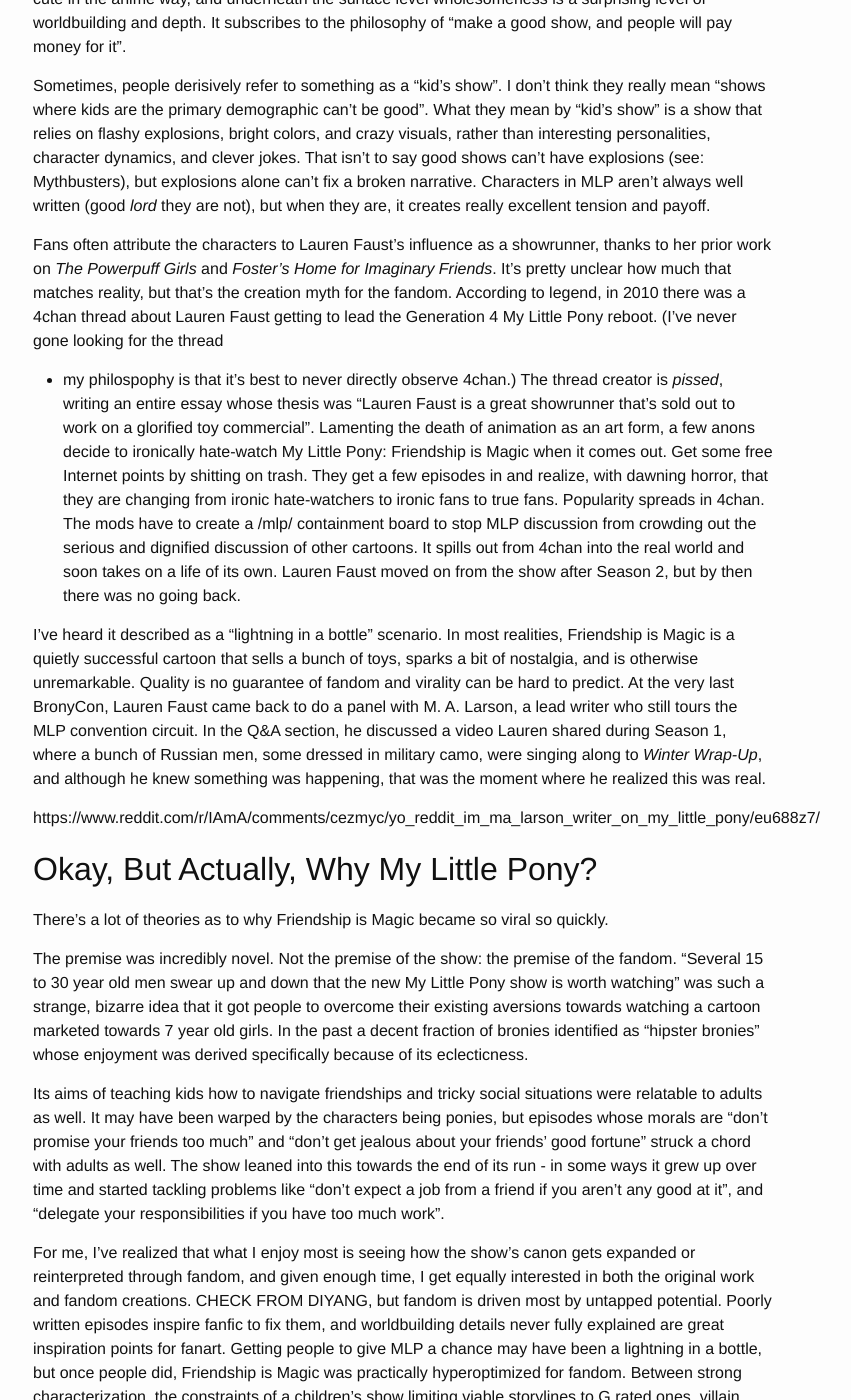
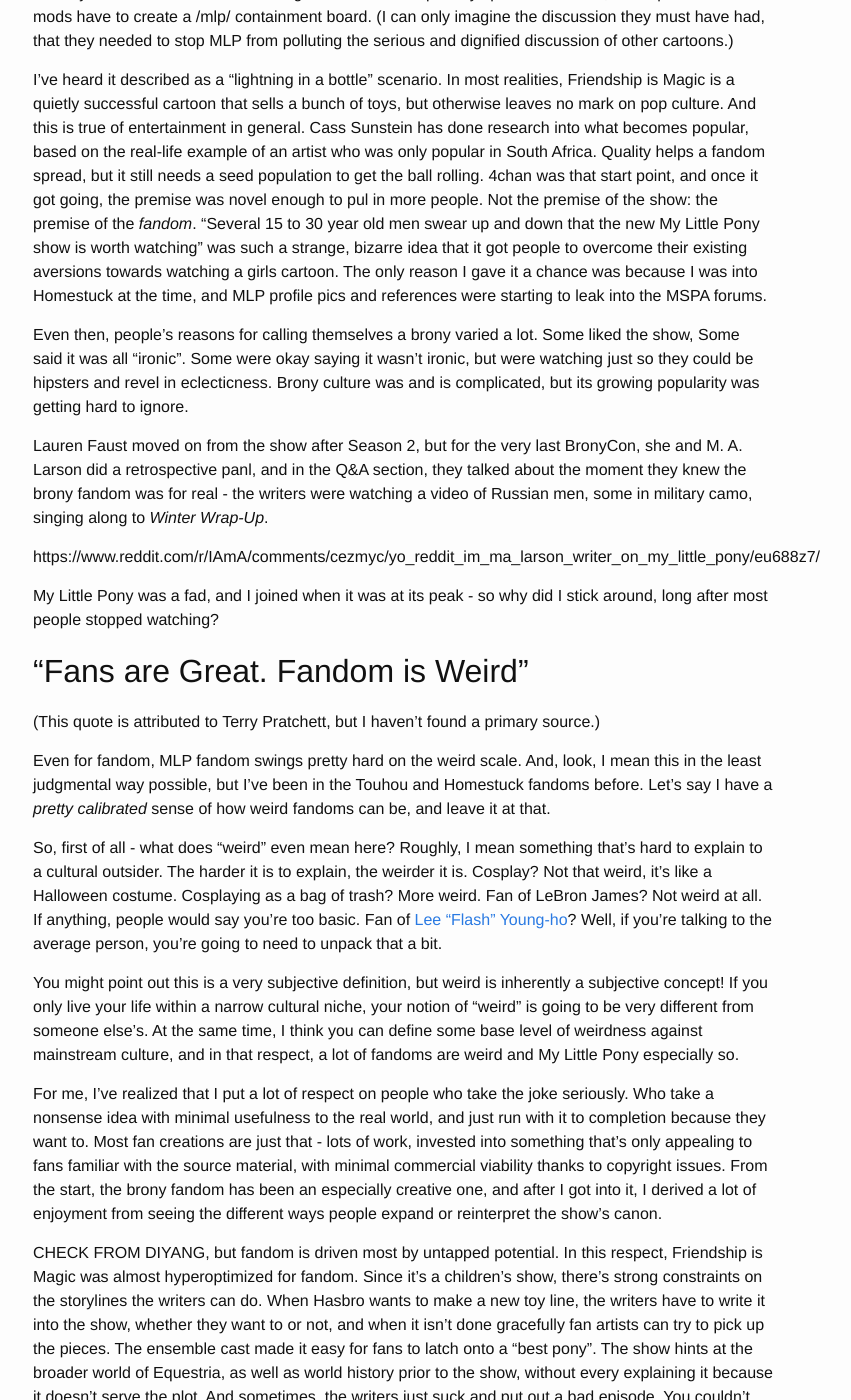
Before and after one commit to alexirpan/alexirpan.github.io, a Jekyll site: the page built from _posts/2021-04-09-why-mlp.markdown, in a window 1280 px wide and 1400 px high, scrolled down 1679 px. Shown: the whole window, without its empty margins (237-1088 px from the left). Built offline with Jekyll 4.4.1, drawn with Linux system fonts in a browser that asks for light colours; nearby versions of some CDN libraries; some of the changed text lies outside the part shown.

Commit message:
Still a mess, just trying to get ideas down, figure out the narrative later

```diff
--- a/_posts/2021-04-09-why-mlp.markdown
+++ b/_posts/2021-04-09-why-mlp.markdown
@@ -44,118 +44,112 @@
 After that summer, Season 2 started out really strong, and I stuck with the show since. It had its ups
 and downs, but at its core it's a wholesome, well-animated cartoon that shifts between light
 slice-of-life episodes, and high-fantasy inspired adventures where the fate of the world is at
-stake. Sure, it's an advertising vehicle to sell toys, but it's a well-made advertising vehicle.
+stake. The characters have fun personalities, they play off each other well, and then occasionally it
+turns into a magical girl anime with big laser beam fights. And, there's a bunch of worldbuilding
+and lore if you go looking for it.
+What's not to like?
+Sure, it's an advertising vehicle to sell toys, but it's a well-made advertising vehicle.
 It subscribes to the philosophy of "make a good show, and people will pay money for it".
 
+That's how I got into it. But how did other people get into it?
 
-The character
-designs are cute, and underneath the surface level wholesomeness is a surprising level of
 
-When I *have* answered this question, I've usually said something like "it's a wholesome,
-well-animated cartoon, that shifts between funny slice-of-life and adventures where the fate of the
-world is at stake. The writing doesn't always hit, but it is good on average, and the best
-episodes are *really* good." That's all *true*, but the real reason I kept watching the
-show was because of the brony community around it. I've been around fandom for a long time, and to
-explain why I'm subscribed to a brony music label, I feel like I have to justify my feelings on
-fandom in general. And *boy* is that complicated.
+Let's Take it From the Top, One More Time
+-----------------------------------------------------------------------------------------
 
-https://www.vox.com/2016/6/9/11890246/fandom-weird-critic-important
+Before Friendship is Magic, I think most people thought My Little Pony was a trash-quality cartoon whose
+success was thanks to pandering to little girls so that their parents would buy more toys. That's...probably
+true. The few clips I've seen of previous generations have ranged from mediocre to so awful that I feel
+bad for the kids who grew up with it.
+
+People will sometimes derisively refer to something as a "kid's show", and when they do, I don't think
+they mean "shows where kids are the primary demographic can't be good".
+What they mean by "kid's show" is a show that relies on flashy explosions, bright
+colors, and crazy visuals, rather than interesting personalities, interpersonal conflicts, and clever jokes.
+That isn't to say good shows can't have explosions (see: Mythbusters), but explosions alone can't fix a broken narrative.
+
+Episodes in Friendship is Magic have varying quality, but the well-written episodes are *really* good.
+The meme in the fandom is that this is all thanks to Lauren Faust's influence as a showrunner.
+According to legend, in 2010 some 4chan users learned Lauren Faust was leading an upcoming MLP
+reboot. They were *pissed*, because they liked Lauren Faust's other cartoons, and were upset that
+she "sold out" to work for Hasbro's corporate overlords.
+Lamenting the death of animation as an art form, they decide to ironically
+hate-watch My Little Pony: Friendship is Magic when it comes out to get some free Internet
+points by shitting on trash. They get a few episodes in and realize, with
+dawning horror, that the show's actually wholesome without overdoing the cuteness. Popularity
+spreads in 4chan, to the point that 4chan mods have to create a /mlp/ containment board.
+(I can only imagine the discussion they must have had, that they needed to stop MLP from
+polluting the serious and dignified discussion of other cartoons.)
+
+I've heard it described as a "lightning in a bottle" scenario. In most realities,
+Friendship is Magic is a quietly successful cartoon that sells a bunch of toys, but otherwise
+leaves no mark on pop culture. And this is true of entertainment in general. Cass Sunstein has
+done research into what becomes popular, based on the real-life example of an artist who
+was only popular in South Africa. Quality helps a fandom spread, but it still needs a seed population
+to get the ball rolling. 4chan was that start point, and once it got going, the premise
+was novel enough to pul in more people. Not the premise of the show: the premise of the
+*fandom*.
+"Several 15 to 30 year old men swear up and down that the new My Little Pony
+show is worth watching" was such a strange, bizarre idea that it got people to overcome their
+existing aversions towards watching a girls cartoon. The only reason I gave it a chance was because
+I was into Homestuck at the time, and MLP profile pics and references were starting to leak into
+the MSPA forums.
+
+Even then, people's reasons for calling themselves a brony varied a lot. Some liked the show,
+Some said it was all "ironic". Some were okay saying it wasn't ironic, but were watching just so they
+could be hipsters and revel in eclecticness. Brony
+culture was and is complicated, but its growing popularity was getting hard to ignore.
+
+Lauren Faust moved on from the show after Season 2, but for the very last BronyCon, she and
+M. A. Larson did a retrospective panl, and in the Q&A section, they talked about the moment
+they knew the brony fandom was for real - the writers were watching a video of Russian men,
+some in military camo, singing along to *Winter Wrap-Up*.
+
+https://www.reddit.com/r/IAmA/comments/cezmyc/yo_reddit_im_ma_larson_writer_on_my_little_pony/eu688z7/
+
+My Little Pony was a fad, and I joined when it was at its peak - so why did I stick around, long
+after most people stopped watching?
 
 
 "Fans are Great. Fandom is Weird"
 -------------------------------------------------------------------------------------
 
-The quote above is attributed to Terry Pratchett, but I've yet to find a primary source. MLP fandom
-is no different, but even for fandom, it swings pretty hard on the weird scale. In terms of how hard
-the fandom goes, it's up in the Homestuck / Undertale tier. It's funny the fandom exists at all, because
-it was never supposed to be that successful.
+(This quote is attributed to Terry Pratchett, but I haven't found a primary source.)
 
-Before Friendship is Magic, I think people thought of My Little Pony as a low-quality cartoon that
-was only successful because it got little girls to buy more toys. That's...probably true. I
-hadn't watched any MLP prior to the Friendship is Magic reboot, but the few clips I've seen have
-ranged from mediocre to aggressively insulting. Like, I feel bad for the kids who grew up on it.
+Even for fandom, MLP fandom swings pretty hard on the weird scale. And, look, I mean this
+in the least judgmental way possible, but I've been in the Touhou and Homestuck fandoms
+before. Let's say I have a *pretty calibrated* sense of how weird fandoms can be, and leave it
+at that.
 
-Why was My Little Pony: Friendship is Magic different? Part of it is that it's a genuinely good show.
-Sure, it's an advertising vehicle to sell toys, but it's a well-made advertising vehicle. The character
-designs are cute in the anime way, and underneath the surface level wholesomeness is a surprising level of
-worldbuilding and depth. It subscribes to the philosophy of "make a good show, and people will pay money for
-it".
+So, first of all - what does "weird" even mean here? Roughly, I mean something that's hard to explain
+to a cultural outsider. The harder it is to explain, the weirder it is. Cosplay? Not that weird, it's
+like a Halloween costume. Cosplaying as a bag of trash? More weird. Fan of LeBron James? Not weird
+at all. If anything, people would say you're too basic. Fan of [Lee "Flash" Young-ho](https://liquipedia.net/starcraft2/Flash)?
+Well, if you're talking to the average person, you're going to need to unpack that a bit.
 
-Sometimes, people derisively refer to something as a "kid's show". I don't think they really mean "shows where kids are
-the primary demographic can't be good". What they mean by "kid's show" is a show that relies on flashy explosions, bright
-colors, and crazy visuals, rather than interesting personalities, character dynamics, and clever jokes.
-That isn't to say good shows can't have explosions (see: Mythbusters), but
-explosions alone can't fix a broken narrative.
-Characters in MLP aren't always well written (good *lord* they are not), but when they are, it creates
-really excellent tension and payoff.
+You might point out this is a very subjective definition, but weird is inherently a subjective
+concept! If you only live your life within a narrow cultural niche, your notion of "weird" is
+going to be very different from someone else's. At the same time, I think you can define some
+base level of weirdness against mainstream culture, and in that respect, a lot of fandoms
+are weird and My Little Pony especially so.
 
-Fans often attribute the characters to Lauren Faust's influence as a showrunner, thanks to her prior work
-on *The Powerpuff Girls* and *Foster's Home for Imaginary Friends*. It's pretty unclear how much that
-matches reality, but that's the creation myth for the fandom. According to legend,
-in 2010 there was a 4chan thread about Lauren Faust getting to lead
-the Generation 4 My Little Pony reboot. (I've never gone looking for the thread
-- my philospophy is that it's best to never directly observe 4chan.)
-The thread creator is *pissed*, writing
-an entire essay whose thesis was "Lauren Faust is a great showrunner that's
-sold out to work on a glorified toy commercial". Lamenting the death of
-animation as an art form, a few anons decide to ironically
-hate-watch My Little Pony: Friendship is Magic when it comes out.
-Get some free Internet points by shitting on trash. They get a few episodes in and realize, with
-dawning horror, that they are changing from ironic hate-watchers to ironic fans to true fans.
-Popularity spreads in 4chan. The mods have to create a /mlp/ containment board to stop MLP
-discussion from crowding out the serious and dignified discussion of other cartoons. It spills
-out from 4chan into the real world and soon takes on a life of its own. Lauren
-Faust moved on from the show after Season 2, but by then there was no going back.
+For me, I've realized that I put a lot of respect on people who take the joke seriously. Who
+take a nonsense idea with minimal usefulness to the real world, and just run with it to completion
+because they want to. Most fan creations are just that - lots of work, invested into something
+that's only appealing to fans familiar with the source material, with minimal commercial viability
+thanks to copyright issues. From the start, the brony fandom has been an especially creative one,
+and after I got into it, I derived a lot of enjoyment from seeing the different ways
+people expand or reinterpret the show's canon.
 
-I've heard it described as a "lightning in a bottle" scenario. In most realities,
-Friendship is Magic is a quietly successful cartoon that sells a bunch of toys,
-sparks a bit of nostalgia, and is otherwise unremarkable. Quality is no guarantee
-of fandom and virality can be hard to predict.
-At the very last BronyCon, Lauren Faust came back to do a panel
-with M. A. Larson, a lead writer who still tours the MLP convention circuit. In
-the Q&A section, he discussed a video Lauren shared during Season 1, where a
-bunch of Russian men, some dressed in military camo, were singing along to
-*Winter Wrap-Up*, and although he knew something was happening, that was the
-moment where he realized this was real.
-
-https://www.reddit.com/r/IAmA/comments/cezmyc/yo_reddit_im_ma_larson_writer_on_my_little_pony/eu688z7/
-
-
-Okay, But Actually, Why My Little Pony?
----------------------------------------------------------------------------------------
-
-There's a lot of theories as to why Friendship is Magic became so viral so quickly.
-
-The premise was incredibly novel. Not the premise of the show:
-the premise of the fandom. "Several 15 to 30 year old men swear up and down that the new My Little Pony
-show is worth watching" was such a strange, bizarre idea that it got people to overcome their
-existing aversions towards watching a cartoon marketed towards 7 year old girls. In the past
-a decent fraction of bronies identified as "hipster bronies" whose enjoyment was derived
-specifically because of its eclecticness.
-
-Its aims of teaching kids how to navigate friendships and tricky social
-situations were relatable to adults as well. It may have been warped by the
-characters being ponies, but episodes whose morals are "don't promise your friends
-too much" and "don't get jealous about your friends' good fortune" struck a chord
-with adults as well. The show leaned into this towards the end of its run - in some ways
-it grew up over time and started tackling problems like "don't expect a job from a
-friend if you aren't any good at it", and "delegate your responsibilities if you have too
-much work".
-
-For me, I've realized that what I enjoy most is seeing how the show's canon gets expanded or
-reinterpreted through fandom, and given enough time, I get equally interested in both the
-original work and fandom creations.
-CHECK FROM DIYANG, but fandom is driven most by untapped potential. Poorly
-written episodes inspire fanfic to fix them, and worldbuilding details never fully
-explained are great inspiration points for fanart. Getting people to give MLP a chance may have
-been a lightning in a bottle, but once people did, Friendship is Magic was practically
-hyperoptimized for fandom. Between strong characterization,
-the constraints of a children's show limiting viable
-storylines to G rated ones, villain backstories only getting explored for
-2 episodes before their defeat, frequent allusions to world mythology, the minimally explored
-history of Equestria prior to the show, and some genuinely terrible episodes, Friendship is Magic
-was a veritable sandbox of options for fan content.
-And once people started, fanwork is its own engine of inspiration.
+CHECK FROM DIYANG, but fandom is driven most by untapped potential. In this respect,
+Friendship is Magic was almost hyperoptimized for fandom. Since it's a children's show, there's
+strong constraints on the storylines the writers can do. When Hasbro wants to make a new toy line,
+the writers have to write it into the show, whether they want to or not, and when it isn't
+done gracefully fan artists can try to pick up the pieces. The ensemble cast made it easy for
+fans to latch onto a "best pony". The show hints at the broader world of Equestria, as well as
+world history prior to the show, without every explaining it because it doesn't serve the plot.
+And sometimes, the writers just suck and put out a bad episode. You couldn't ask for a
+better sandbox.
 
 The way I like to describe fan content is that it's like painting a tapestry, but instead of the standard
 colors like red and blue, you get more exotic colors like Reimu or Papyrus. This makes it much harder
@@ -175,13 +169,11 @@
 Sure, why not. *Turnabout Storm* is slow at times, but it does a great job at capturing the tone of
 Ace Attorney, and the case's resolution is excellent.
 There are countless examples of fans spending tons of time making something purely for other bronies,
-and although Sturgeon's Law applies, MLP fandom is uniquely prolific enough across art, music, and
-animation that you can find something good in the 10% that's not trash.
+and although Sturgeon's Law applies, MLP fandom is uniquely prolific enough that you can find something
+good.
 
 If you'd prefer something shorter however, I think the best example of this insanity is
 the [Lullaby for a Princess](https://www.youtube.com/watch?v=i7PQ9IO-7fU) animation by WarpOut.
-
-
 
 [The Stars Will Aid in Her Escape](https://www.youtube.com/watch?v=PdhSb-L3hf8) is still some of
 the best cinematography
@@ -197,11 +189,65 @@
 "Sometimes We're Self-Conscious About Our Stupid Sport"
 ---------------------------------------------------------------------------------------
 
-In the past 10 years, I've only been asked why I watch My Little Pony three times. I don't go out
-of my way to mention watching the show, and when I do, my culture bubble is pretty accepting and
-usually doesn't care or judge very much.
+The brony fandom is nowhere near as big as it was in 2010-2013. People often describe that as a
+golden age, and it's never hit those same heights since.
 
-So if no one's asking about it, why do I feel the need to justify it?
+You could try to blame it on Season 3, which was controversial and is often near the bottom of
+"best season" polls. Or you could blame the shifts in the show's tone. Those are both true, but
+I think it's more like what happened with Pokemon Go. For a short time, the world collectively
+had a fever dream and got in on the hype, and when the cracks emerged, the world moved on.
+
+https://www.equestriadaily.com/2018/12/poll-results-what-is-best-season-of-my.html
+
+I've thought about this a lot over the years. Funnily enough, I found an explanation from an
+unlikely source: MMA.
+
+https://www.youtube.com/watch?v=-DoaUyMGPWI
+
+1:24:33
+
+(quote here)
+
+Felix's comments were eerily reminiscent of the brony fandom. Pastel colored ponies and MMA
+fighters were so far apart that they met at the point at infinity. If every MMA fan has tried to
+convert people before realizing that a fighter advertising Condom Depot is a weird look, then
+every MLP fan has shown an episode to a begrudging friend who is watching more out of friendship
+rather than true interest. Maybe there is artistry in the animation or the fighting, but the
+trappings around it are only special to cultural insiders, and to everyone else they're strange
+enough that watching is harder than looking away.
+
+If there's a real insecurity in MMA fans, there's a similar one in bronies. If you look for it,
+you'll find tons of brony thinkpieces examining why people won't give the show a chance, why
+bronies are often the butt of the joke, and how to help others deal with the comically easy
+bullying they might face. I've only been asked why I watch MLP three times in the past 10 years,
+thanks to living in a pretty accepting culture bubble, and even then I still don't feel like I have good
+answer for why I invested so mich time into this fandom.
+
+The best answer I can give, is that I'm here because other people are here, and together, we've created
+a strange cathedral of horses and magic that needs someone to bear witness.
+
+I'veDuring 2019, I spent much of my free time working on a My Little Pony themed puzzlehunt. I have a timetracker for this,
+and found I spent XXX hours on this. ForFor an event I was panning to run for free, that would be appreciated by at most
+800 people, in the intersection of two hobbies that I often struggled to understand, only because I wanted to.
+It stressed me out, cost me sleep, and when I asked for donations at the end, I got about $30 worth.
+
+*Why?* Because I wanted to. Because I knew if I didn't do it then, I'd do it later anyways.
+
+The brony fandom isn't separate from reality. It's more like...like an exaggeration of reality.
+You've got your drama, your weirdos you'd never want to hang out with, content creators that are
+shitty when you get to meet them, content creators that are as cool as you hoped they'd be,
+clout chasers fighting for wahtever meager status they can wring out of pony stardom because that's all they've got,
+memes galore. All circling pony, all equally inextricable, and at the end of the day we acknowledge none of it's real and go back to something will  with more tangibility.
+
+The experiences were real, and the cathedrals we made were important to us, even if only because we imbued them with meaning
+by looking too closely at something that truthfully wasn't that complicated.
+
+I'm reminded from a quote from the Seattle Mariners documentary.
+
+There was nothing left to fight for except each other.
+
+I think I have a true answer, but I doubt it's satisfying to anyone besides me.
+
 
 > Explanations similar to Dr. Redden’s–basically, some version of the idea that the world is a rough and cynical place and that MLP presents an alternative space, no matter how delimited or constrained, that is more trusting and open–are pretty common within the fandom as part of people’s personal narratives for why and how they became bronies (obviously, this is not true for everyone, but it’s clearly a fandom trope) [...]
 > But there are many others who narrate their experience as simply watching a show that they like–just like any other show–and, to their surprise finding outside resistance. Indeed, we don’t expect people to explain their affinity for most elements of popular culture. You need not justify why you watch “Breaking Bad” or “Game of Thrones.”
@@ -226,28 +272,6 @@
 made fun of, because they do. It's about whether they deserve to be the subject of hate, bad-natured
 humor, and punch down comedy. Most fandoms are islands of misfit toys. Look closely enough at any of them,
 and you'll find some truly messed up things.
-
-https://www.youtube.com/watch?v=-DoaUyMGPWI
-
-1:24:33
-
-(quote here)
-
-Felix's comments were eerily reminiscent of the brony fandom. Pastel colored ponies and MMA
-fighters were so far apart that they met at the point at infinity. If every MMA fan has tried to
-convert people before realizing that a fighter advertising Condom Depot is a weird look, then
-every MLP fan has shown an episode to a begrudging friend who is watching more out of friendship
-rather than true interest. Maybe there is artistry in the animation or the fighting, but the
-trappings around it are only special to cultural insiders, and to everyone else they're just
-strange and unfamiliar.
-
-On its surface, the
-
-
-saying you were brony was a huge
-signal for "open to new experience + little respect for gender norms"
-
-
 
 The MLP fandom
 is male dominated (roughly 80% male based on census surveys), and some identify as "closet bronies" out of
@@ -401,3 +425,13 @@
 It was fun watching someone set up a "your waifu is trash, change my mind" table, or seeing the shrine of discarded
 MLP toys grow larger and larger over the course of BronyCon, and watching the fandom get less acrimonious about
 content creators moving on to other things.
+
+
+Outline
+--------------------------------------------------------------------
+
+* How I got into MLP.
+* What I found interesting about it at the time.
+* Some discussion on what other people found interesting about it.
+* The ocean of fan content.
+* Why does it still exist?
```
